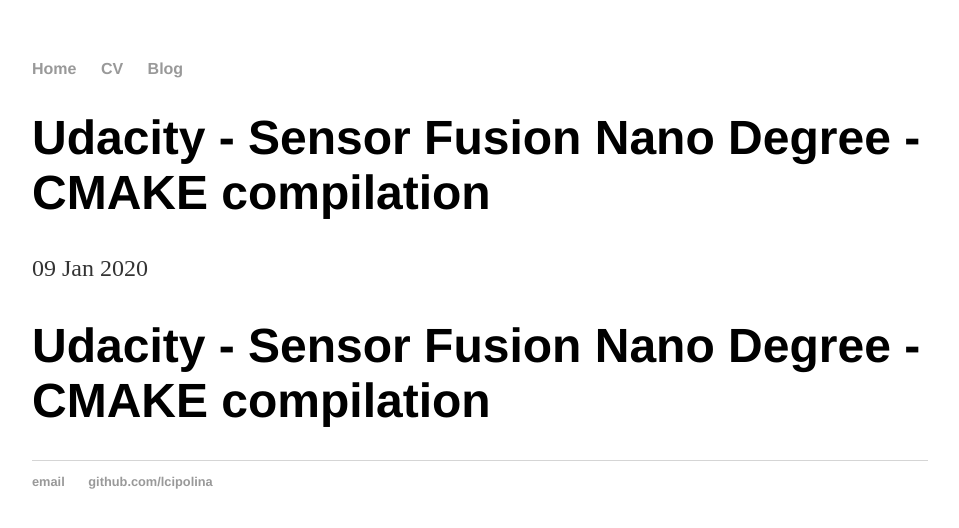
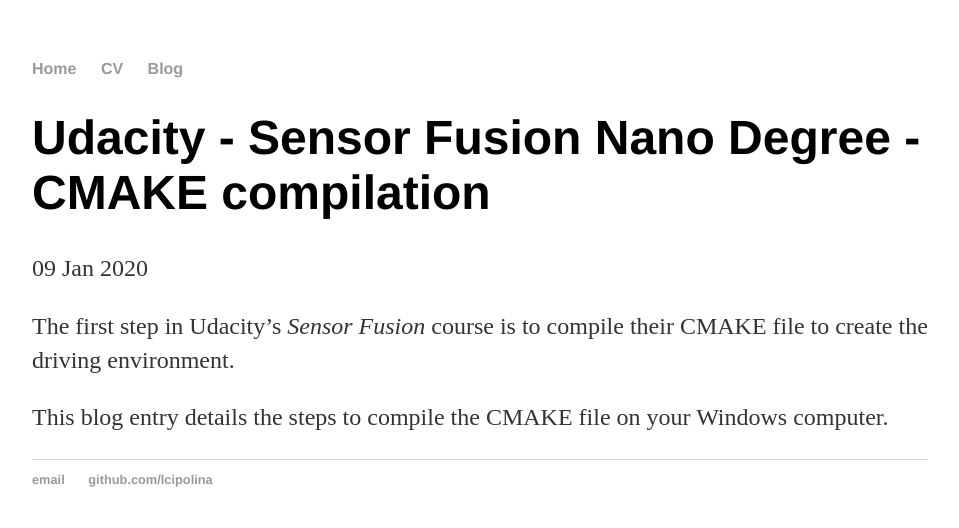
Before and after one commit to lcipolina/lcipolina.github.io, a Jekyll site: the page built from _posts/2020-01-09-Udacity-SFND-installation.md, in a window 1280 px wide. Shown: the top 528 px of the page, without its empty margins (160-1119 px from the left). Built offline with Jekyll 4.4.1, drawn with Linux system fonts in a browser that asks for light colours.

Commit message:
Update 2020-01-09-Udacity-SFND-installation.md

```diff
--- a/_posts/2020-01-09-Udacity-SFND-installation.md
+++ b/_posts/2020-01-09-Udacity-SFND-installation.md
@@ -6,4 +6,6 @@
 date: 2020-01-09
 ---
 
-# Udacity - Sensor Fusion Nano Degree - CMAKE compilation
+The first step in Udacity's *Sensor Fusion* course is to compile their CMAKE file to create the driving environment.
+
+This blog entry details the steps to compile the CMAKE file on your Windows computer.
```
